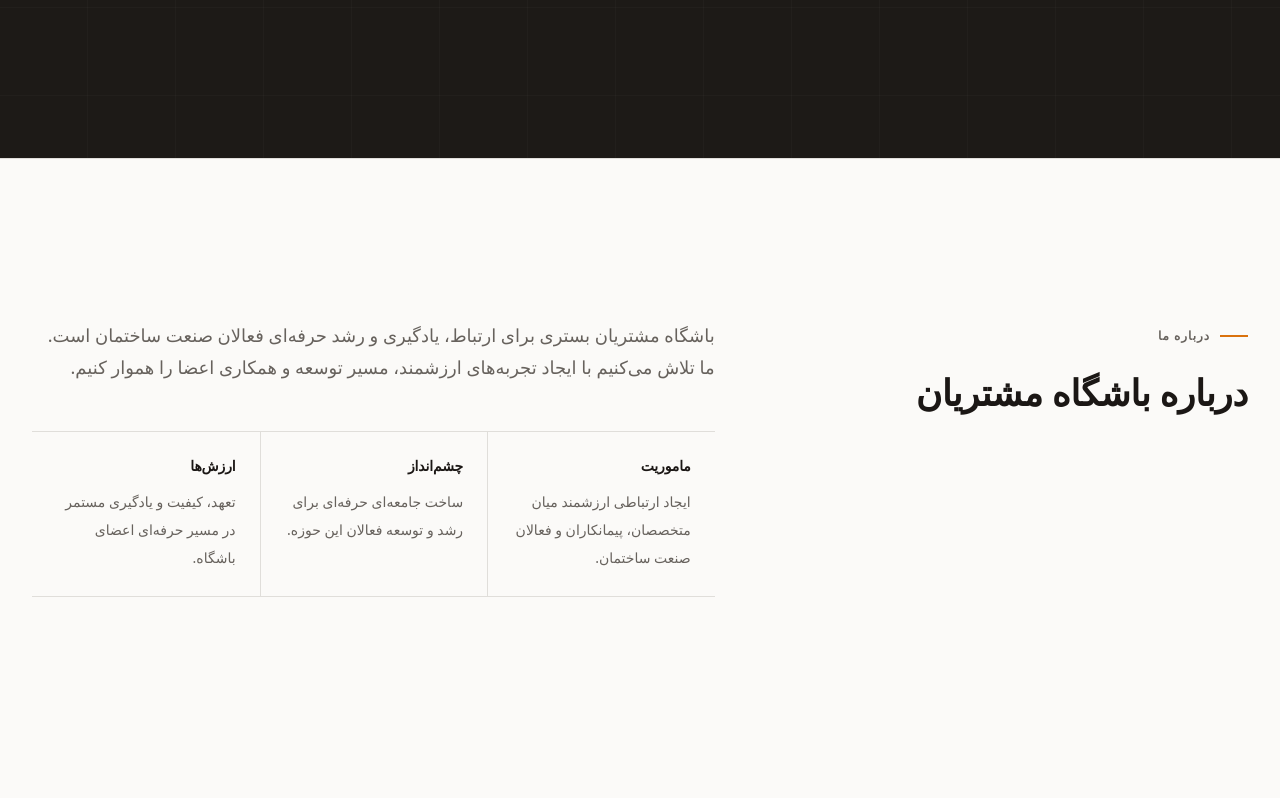
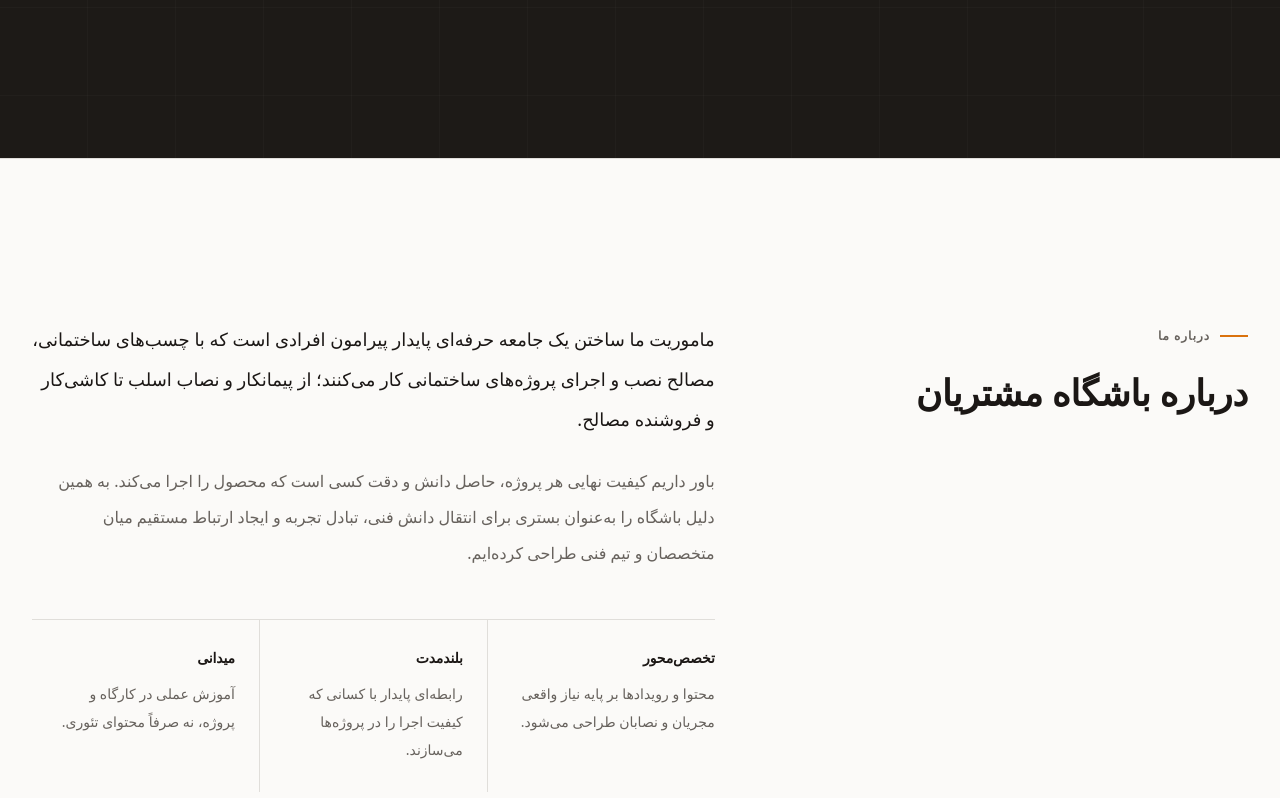
Before and after one commit to mhmmdmhdvi/Customers_Club, a React (Vite) app in the folder frontend/: page / in a window 1280 px wide. Shown: the part 2972-3770 px from the top of the page. Before the commit the page ends 3729 px from the top, so only its background shows below. Built offline with nearby package versions, Linux system fonts and the light colour scheme.

Commit message:
refactor: refind about section styling

```diff
--- a/frontend/src/components/sections/AboutSection.jsx
+++ b/frontend/src/components/sections/AboutSection.jsx
@@ -1,15 +1,15 @@
 const principles = [
     {
-        title: "ماموریت",
-        text: "ایجاد ارتباطی ارزشمند میان متخصصان، پیمانکاران و فعالان صنعت ساختمان.",
+        title: "تخصص‌محور",
+        text: "محتوا و رویدادها بر پایه نیاز واقعی مجریان و نصابان طراحی می‌شود.",
     },
     {
-        title: "چشم‌انداز",
-        text: "ساخت جامعه‌ای حرفه‌ای برای رشد و توسعه فعالان این حوزه.",
+        title: "بلندمدت",
+        text: "رابطه‌ای پایدار با کسانی که کیفیت اجرا را در پروژه‌ها می‌سازند.",
     },
     {
-        title: "ارزش‌ها",
-        text: "تعهد، کیفیت و یادگیری مستمر در مسیر حرفه‌ای اعضای باشگاه.",
+        title: "میدانی",
+        text: "آموزش عملی در کارگاه و پروژه، نه صرفاً محتوای تئوری.",
     },
 ];
 
@@ -47,20 +47,31 @@ export function AboutSection() {
                     <div className="lg:col-span-7">
 
                         <p
-                            className="reveal max-w-3xl text-base leading-8 text-muted-foreground sm:text-lg"
+                            className="reveal text-base leading-9 text-foreground sm:text-lg sm:leading-10"
+                            data-reveal
+                        >
+                            ماموریت ما ساختن یک جامعه حرفه‌ای پایدار پیرامون
+                            افرادی است که با چسب‌های ساختمانی، مصالح نصب و
+                            اجرای پروژه‌های ساختمانی کار می‌کنند؛ از پیمانکار
+                            و نصاب اسلب تا کاشی‌کار و فروشنده مصالح.
+                        </p>
+
+                        <p
+                            className="reveal mt-6 text-sm leading-8 text-muted-foreground sm:text-base sm:leading-9"
                             data-reveal
                             style={{
-                                transitionDelay: "120ms",
+                                transitionDelay: "80ms",
                             }}
                         >
-                            باشگاه مشتریان بستری برای ارتباط،
-                            یادگیری و رشد حرفه‌ای فعالان صنعت ساختمان است.
-                            ما تلاش می‌کنیم با ایجاد تجربه‌های ارزشمند،
-                            مسیر توسعه و همکاری اعضا را هموار کنیم.
+                            باور داریم کیفیت نهایی هر پروژه، حاصل دانش و دقت
+                            کسی است که محصول را اجرا می‌کند. به همین دلیل
+                            باشگاه را به‌عنوان بستری برای انتقال دانش فنی،
+                            تبادل تجربه و ایجاد ارتباط مستقیم میان متخصصان
+                            و تیم فنی طراحی کرده‌ایم.
                         </p>
 
 
-                        <div className="mt-12 grid border-t border-border sm:grid-cols-3">
+                        <div className="mt-12 grid gap-px border-t border-border bg-border sm:grid-cols-3">
 
                             {principles.map((item, index) => (
                                 <article
@@ -69,7 +80,7 @@ export function AboutSection() {
                                     style={{
                                         transitionDelay: `${index * 80}ms`,
                                     }}
-                                    className="reveal border-b border-border py-6 sm:border-l sm:border-border sm:px-6 last:border-l-0"
+                                    className="reveal bg-background py-7 sm:px-6 sm:first:pr-0"
                                 >
                                     <h3 className="text-sm font-extrabold text-foreground">
                                         {item.title}
```
